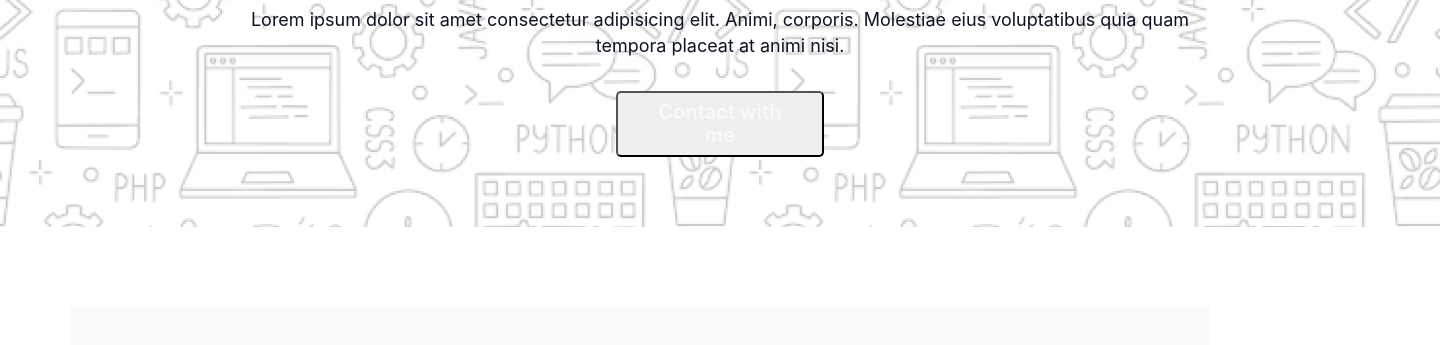
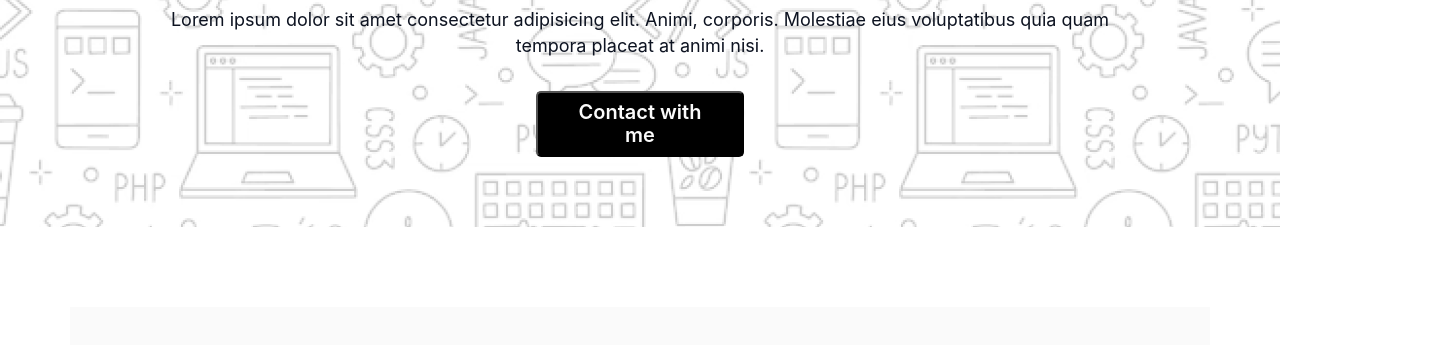
Before and after one commit to Rahul-4u/Assignment-1, a plain HTML site: page index.html in a window 1280 px wide. Shown: the part 455-800 px from the top of the page, 1440 px wide, since content can reach past the window. Drawn offline with Linux system fonts and the light colour scheme; a web font is replaced by a local one.

Commit message:
wow new commit i am very hapy

```diff
--- a/index.css
+++ b/index.css
@@ -26,7 +26,7 @@
 /*----------hero section-----*/
 
 .banner-container{
-width: 1440px;
+max-width: 1440px;
 height: 652px;
 margin: 30px auto;
 
@@ -103,6 +103,7 @@ flex-direction: row;
 justify-content: center;
 align-items: center;
 padding: 21px 24px 21px 24px;
+background-color: black;
 
 
 /* Inside Auto Layout */
```
